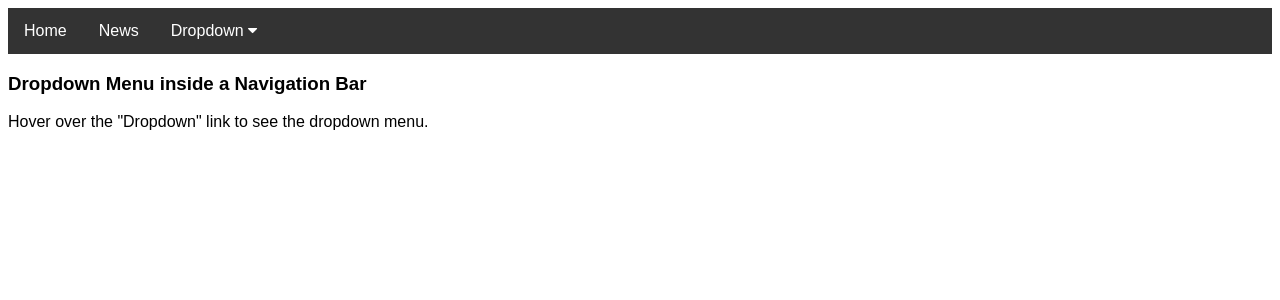
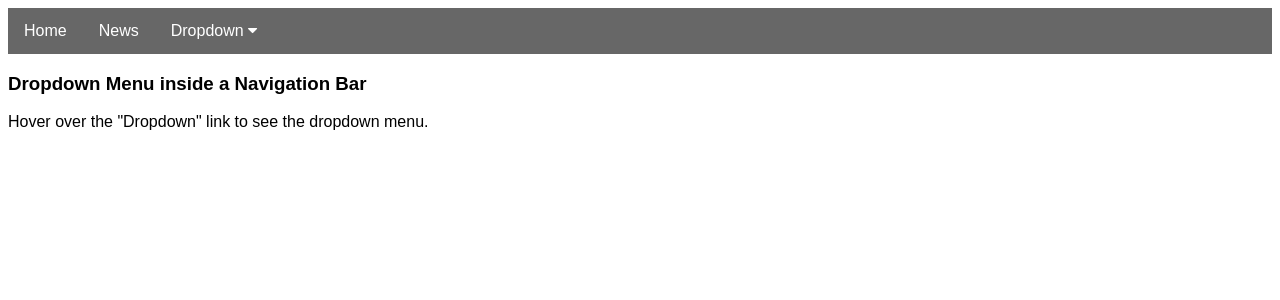
Before and after one commit to sandy98/bicchiere, a Python web app: template templates/navbar-dropdown-menu.html in a window 1280 px wide. Shown: the top 300 px of the page. Run offline with Jinja, Linux system fonts and the light colour scheme; the template is opened without the code that fills it, so the values that code supplies are empty.

Commit message:
Fixed navbar background color

```diff
--- a/templates/navbar-dropdown-menu.html
+++ b/templates/navbar-dropdown-menu.html
@@ -10,7 +10,7 @@ body {
 
 .navbar {
   overflow: hidden;
-  background-color: #333;
+  background-color: #676767;
 }
 
 .navbar a {
```
